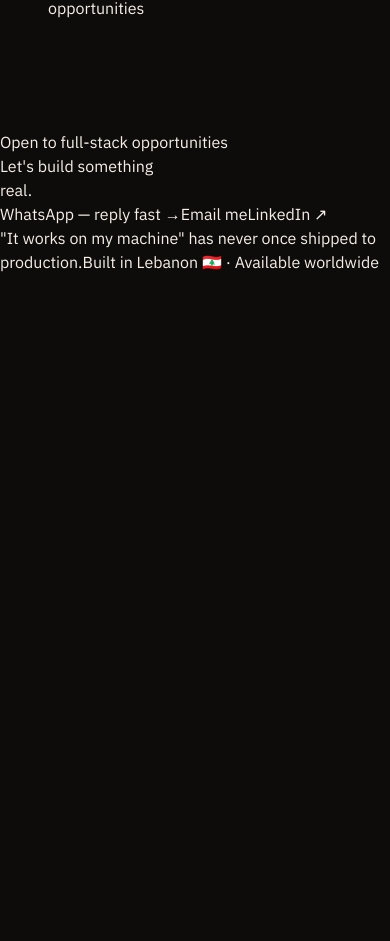
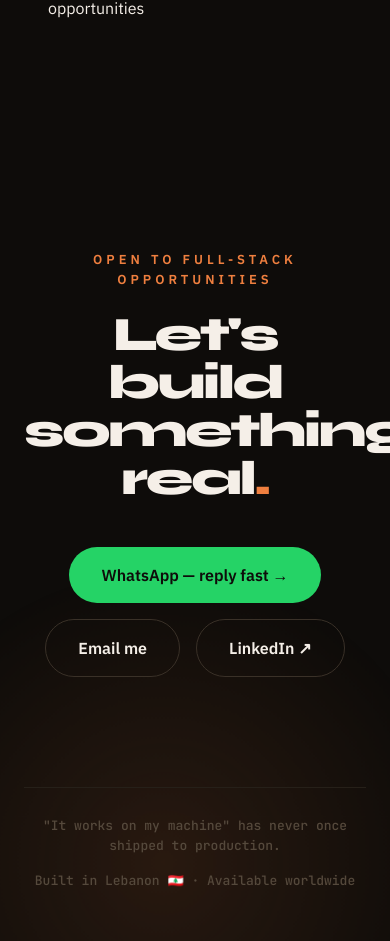
Before and after one commit to Abdallah-khatib-7/My_Portfolio, a React (Vite) app in the folder profile/: page / in a window 390 px wide. Shown: the part 6698-7639 px from the top of the page. Before the commit the page ends 6972 px from the top, so only its background shows below. Built offline with nearby package versions, Linux system fonts and the light colour scheme.

Commit message:
fix: revert mail link to mailto:

```diff
--- a/profile/src/components/Contact.jsx
+++ b/profile/src/components/Contact.jsx
@@ -1,34 +1,49 @@
 import Reveal from "./Reveal";
 import { WA_HREF } from "./Hero";
 
+const BTN_OUTLINE =
+  "border border-border-2 text-fg font-sans text-[16px] font-semibold py-4 px-8 rounded-full inline-flex items-center gap-0 transition-[border-color,transform] duration-200 hover:border-accent hover:-translate-y-[3px] hover:text-fg";
+
+// Gmail's compose URL rather than a mailto: — mailto: hands off to the OS, which
+// shows an app-picker dialog (or nothing at all) when no default mail client is set.
+export const MAIL_HREF =
+  "https://mail.google.com/mail/?view=cm&fs=1&to=abdallah.khatib2003@gmail.com&su=Portfolio%20Inquiry";
+
 export default function Contact() {
   return (
-    <div id="contact" className="contact">
-      <div className="contact__blob" />
-      <div className="contact__inner">
-        <Reveal className="contact__eyebrow">Open to full-stack opportunities</Reveal>
-        <Reveal className="contact__title">
+    <div id="contact" className="relative overflow-hidden">
+      <div className="absolute w-[600px] h-[600px] rounded-full bg-[radial-gradient(circle,rgba(239,127,63,0.12),transparent_70%)] bottom-[-200px] right-[-100px] animate-[drift_11s_ease-in-out_infinite]" />
+      <div className="relative max-w-[1200px] mx-auto pt-[150px] px-12 pb-[60px] text-center mobile:pt-[120px] mobile:px-6 mobile:pb-[50px]">
+        <Reveal className="text-accent font-sans text-[13px] font-semibold tracking-[4px] uppercase">
+          Open to full-stack opportunities
+        </Reveal>
+        <Reveal className="font-display text-[clamp(48px,6vw,84px)] font-extrabold leading-none tracking-[-2.5px] mt-[22px]">
           Let's build something
           <br />
-          real<span>.</span>
+          real<span className="text-accent">.</span>
         </Reveal>
-        <Reveal className="contact__ctas">
-          <a href={WA_HREF} target="_blank" rel="noreferrer" className="btn-whatsapp">
+        <Reveal className="flex gap-4 justify-center mt-11 flex-wrap">
+          <a
+            href={WA_HREF}
+            target="_blank"
+            rel="noreferrer"
+            className="bg-whatsapp text-bg font-sans text-[16px] font-semibold py-4 px-8 rounded-full inline-flex items-center gap-[10px] transition-transform duration-200 hover:-translate-y-[3px] hover:text-bg"
+          >
             WhatsApp — reply fast →
           </a>
-          <a href="mailto:abdallah.khatib2003@gmail.com" className="btn-outline">
+          <a href={MAIL_HREF} target="_blank" rel="noopener noreferrer" className={BTN_OUTLINE}>
             Email me
           </a>
           <a
-            href="https://linkedin.com/in/abdallah-khatib"
+            href="https://www.linkedin.com/in/abdallah-khatib-8b0499349"
             target="_blank"
             rel="noreferrer"
-            className="btn-outline"
+            className={BTN_OUTLINE}
           >
             LinkedIn ↗
           </a>
         </Reveal>
-        <Reveal className="contact__footer">
+        <Reveal className="mt-[110px] border-t border-border pt-7 flex justify-between items-center gap-4 flex-wrap text-muted-3 font-mono text-[13px] font-medium mobile:justify-center mobile:text-center">
           <span>"It works on my machine" has never once shipped to production.</span>
           <span>Built in Lebanon 🇱🇧 · Available worldwide</span>
         </Reveal>
```
